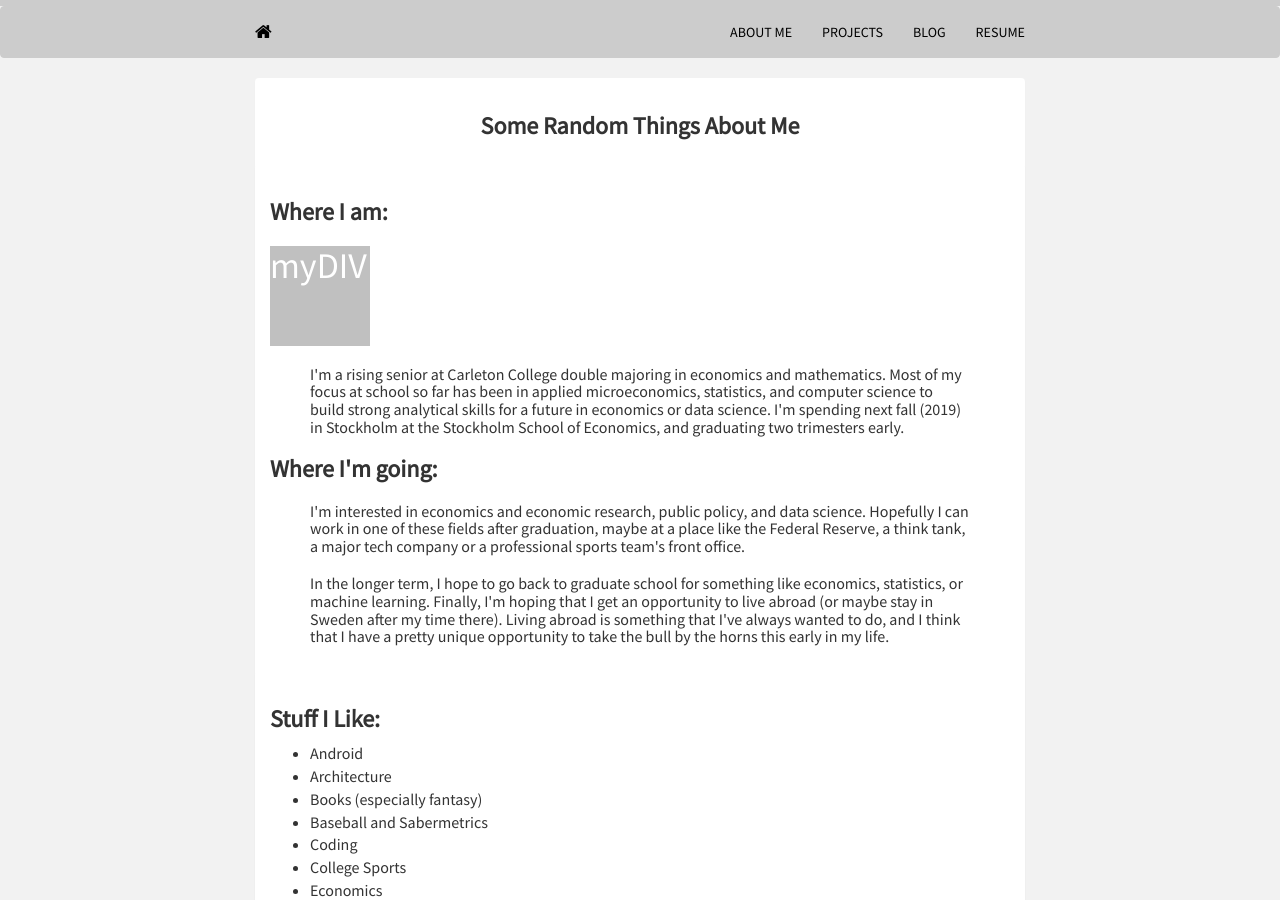
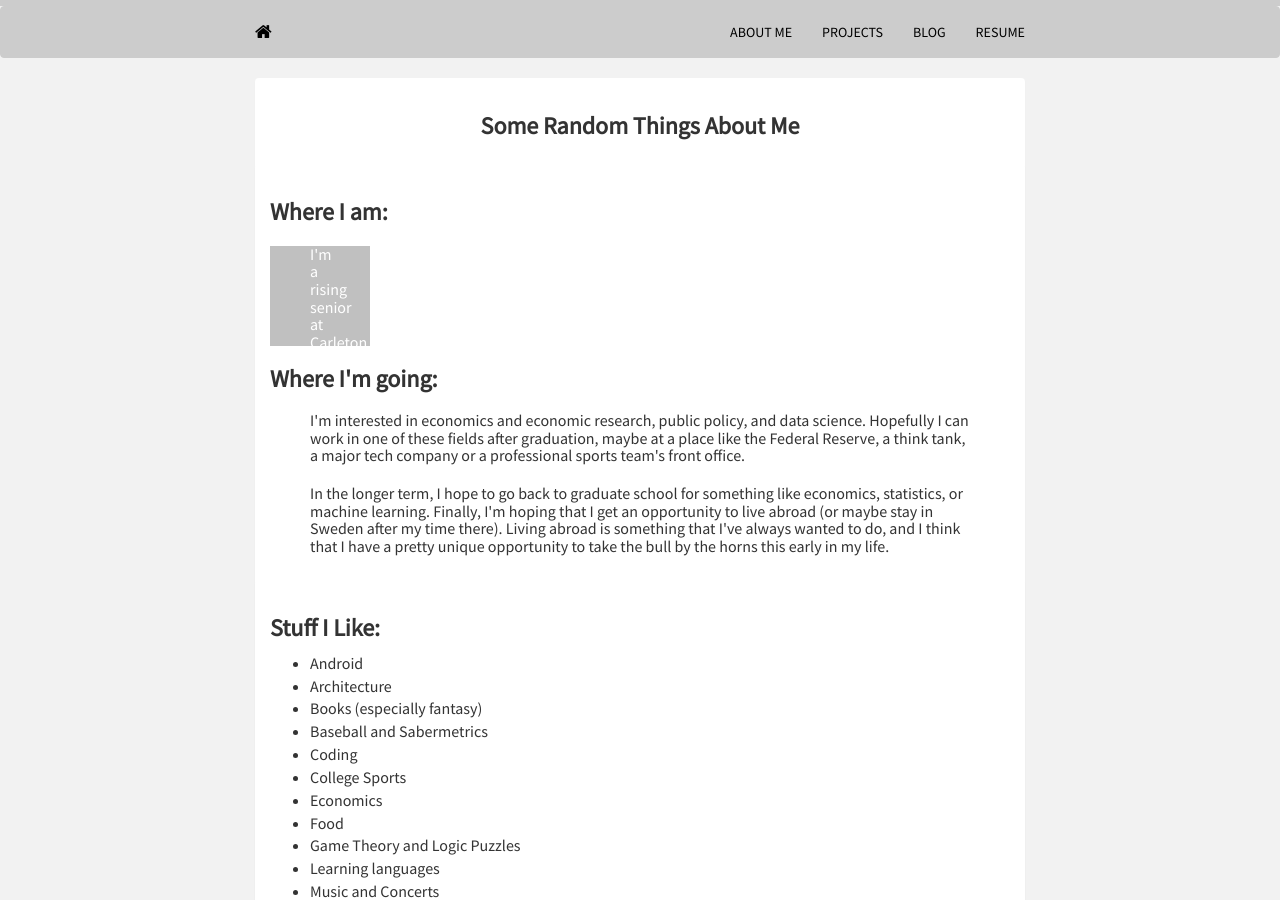
Before and after one commit to mrkaye97/mrkaye97.github.io, a Jekyll site: the page built from about.html, in a window 1280 px wide and 900 px high. Built offline with Jekyll 4.4.1, drawn with Linux system fonts in a browser that asks for light colours; nearby versions of some CDN libraries.

Commit message:
Update about.html

```diff
--- a/about.html
+++ b/about.html
@@ -47,10 +47,10 @@ Title: About Me
 				</head>
 
 				<div id="myDIV">
-				  <h1>myDIV</h1>
+				  <h3 style="font-size:16px;margin-left: 2.5em;margin-right: 2.5em">I'm a rising senior at Carleton College double majoring in economics and mathematics. Most of my focus at school so far has been in applied microeconomics, statistics, and computer science to build strong analytical skills for a future in economics or data science. I'm spending next fall (2019) in Stockholm at the Stockholm School of Economics, and graduating two trimesters early.</h3>
 				</div>
 
-			  <h3 style="font-size:16px;margin-left: 2.5em;margin-right: 2.5em">I'm a rising senior at Carleton College double majoring in economics and mathematics. Most of my focus at school so far has been in applied microeconomics, statistics, and computer science to build strong analytical skills for a future in economics or data science. I'm spending next fall (2019) in Stockholm at the Stockholm School of Economics, and graduating two trimesters early.</h3>
+
 
 
 			  <h3><strong>Where I'm going:</strong></h3>
```
